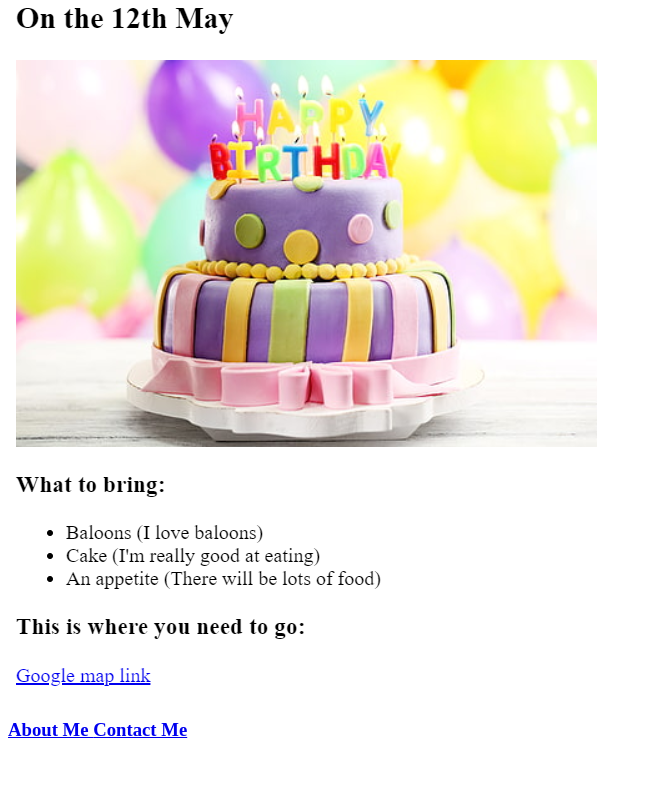
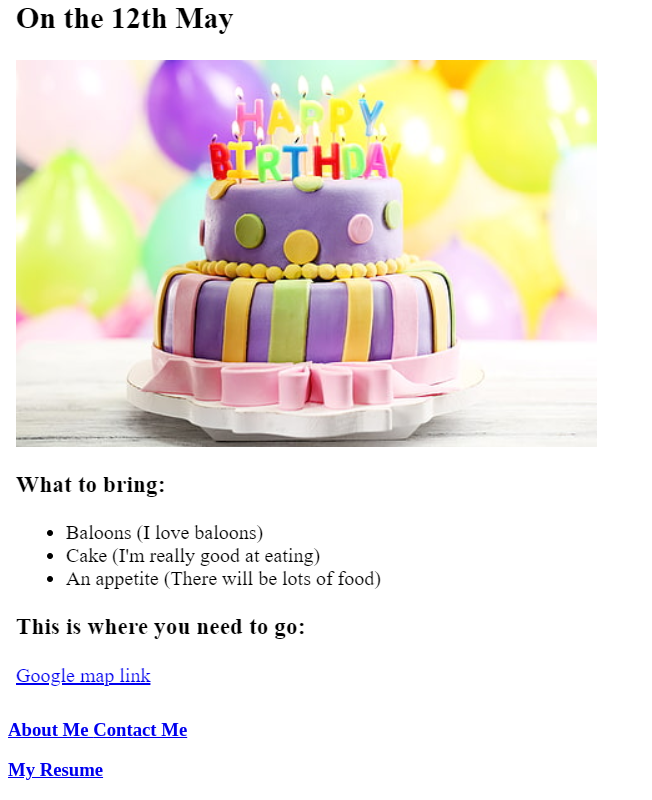
Before and after one commit to 23MCS008/My-first-Website, a plain HTML site: page index.html in a window 1280 px wide. Shown: the part 845-1645 px from the top of the page, without its empty margins (0-652 px from the left). Before the commit the page ends 1604 px from the top, so only its background shows below. Drawn offline with Linux system fonts and the light colour scheme.

Commit message:
Update index.html

```diff
--- a/index.html
+++ b/index.html
@@ -18,6 +18,7 @@
     <a href="./Public/birthday-invite.html"><img src="./Res/Birthday.png" alt="Birthday Project"/></a>
     <br/>
     <h3><a href="./Public/about.html" >About Me </a><a href="./Public/contact.html" >Contact Me</a></h3>
+    <h3><a href="./pf.html" >My Resume </a></h3>
 
 </body>
 </html>
```
